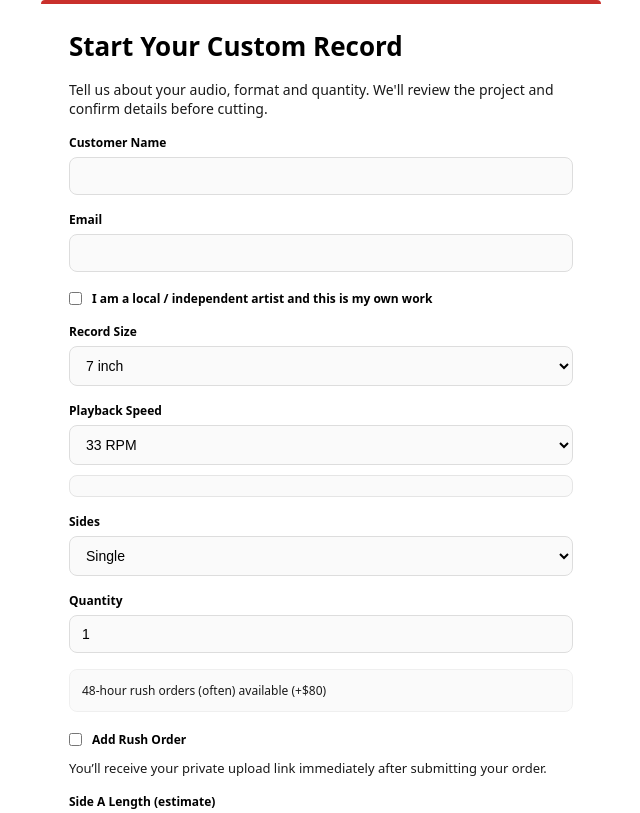
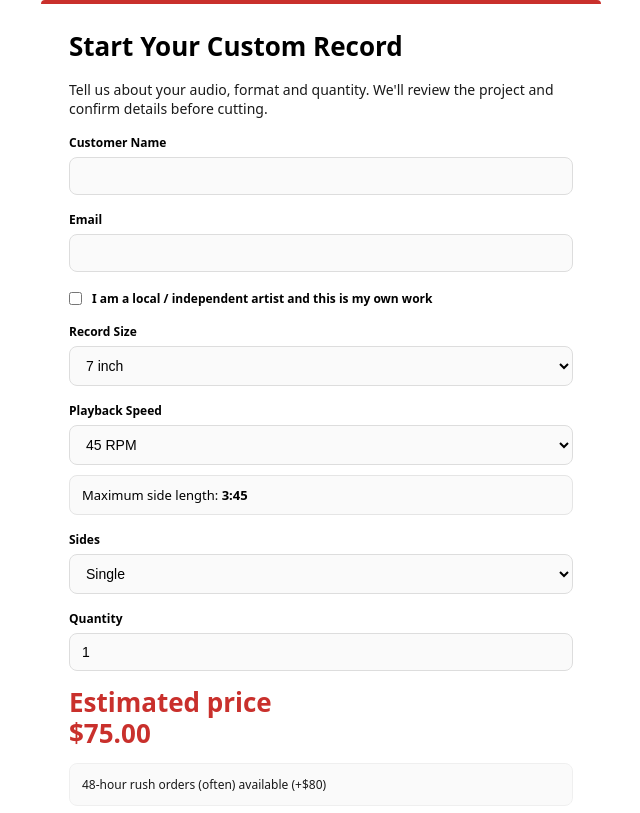
Before and after one commit to crosstalkrecords/crosstalk-customs-calculator, a plain HTML site: page calculator.html in a window 1280 px wide. Shown: the top 813 px of the page, without its empty margins (319-959 px from the left). Drawn offline with Linux system fonts and the light colour scheme.

Commit message:
Update calculator.html

```diff
--- a/calculator.html
+++ b/calculator.html
@@ -435,7 +435,7 @@ limitNotice.style.display = "none"
 }
 if(rush.checked) total += 80
 
-priceBox.innerHTML=Estimated price<br>$${total.toFixed(2)}
+priceBox.innerHTML=`Estimated price<br>$${total.toFixed(2)}`
 document.getElementById("estimatedPrice").value = total.toFixed(2)
 }
 
@@ -448,7 +448,7 @@ rpm.querySelector('option[value="33 RPM"]').disabled=true
 rpm.querySelector('option[value="33 RPM"]').disabled=false
 }
 
-runtimeGuide.innerHTML=Maximum side length: <strong>${limits[size.value][rpm.value]}</strong>
+runtimeGuide.innerHTML=`Maximum side length: <strong>${limits[size.value][rpm.value]}</strong>`
 
 }
 
```
